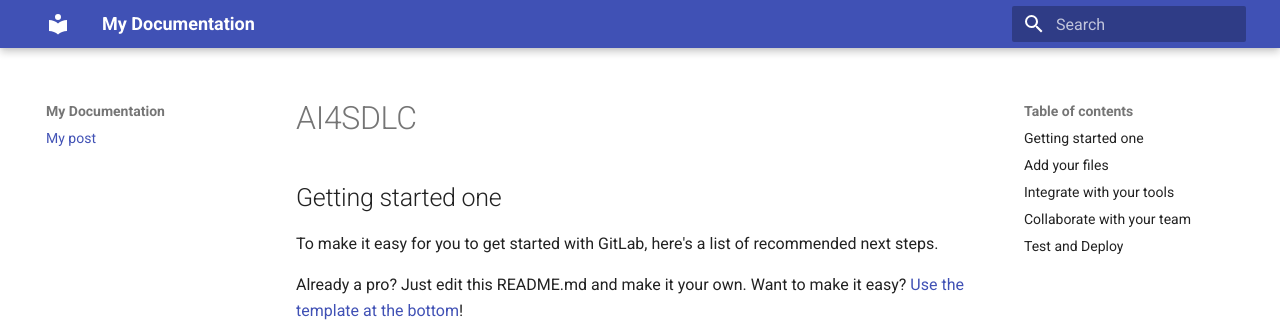
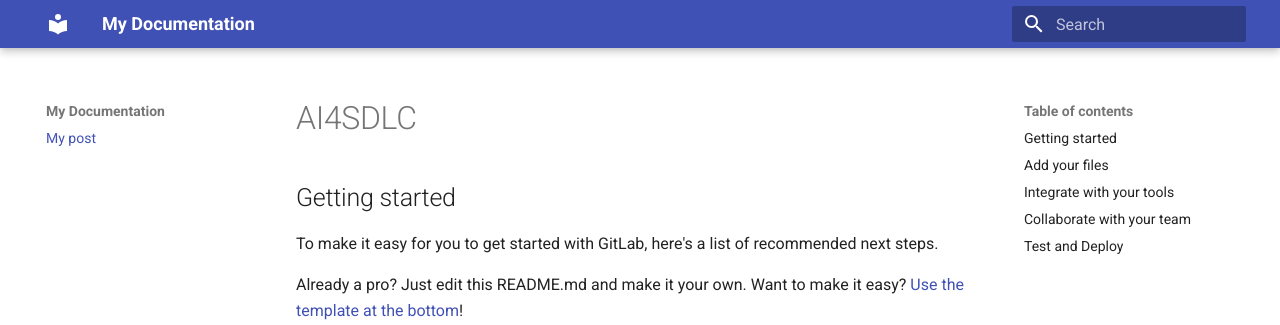
Before and after one commit to Code-dot-mil/two-steps-eval, an MkDocs documentation site: the page built from docs/index.md, in a window 1280 px wide and 900 px high. Shown: the top 325 px of the window. Built offline with MkDocs 1.6.1 and Material for MkDocs 9.7.7, drawn with Linux system fonts in a browser that asks for light colours.

Commit message:
Update section title for clarity

```diff
--- a/docs/index.md
+++ b/docs/index.md
@@ -5,7 +5,7 @@
 # AI4SDLC
 
 
-## Getting started one
+## Getting started
 
 To make it easy for you to get started with GitLab, here's a list of recommended next steps.
 
```
